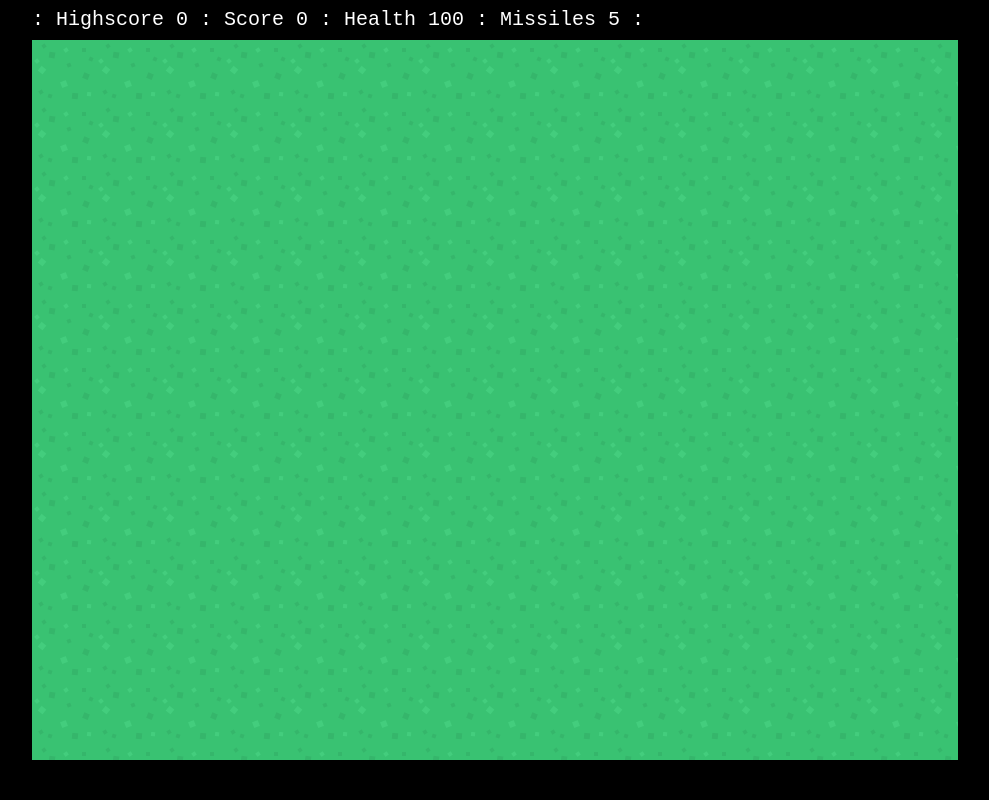
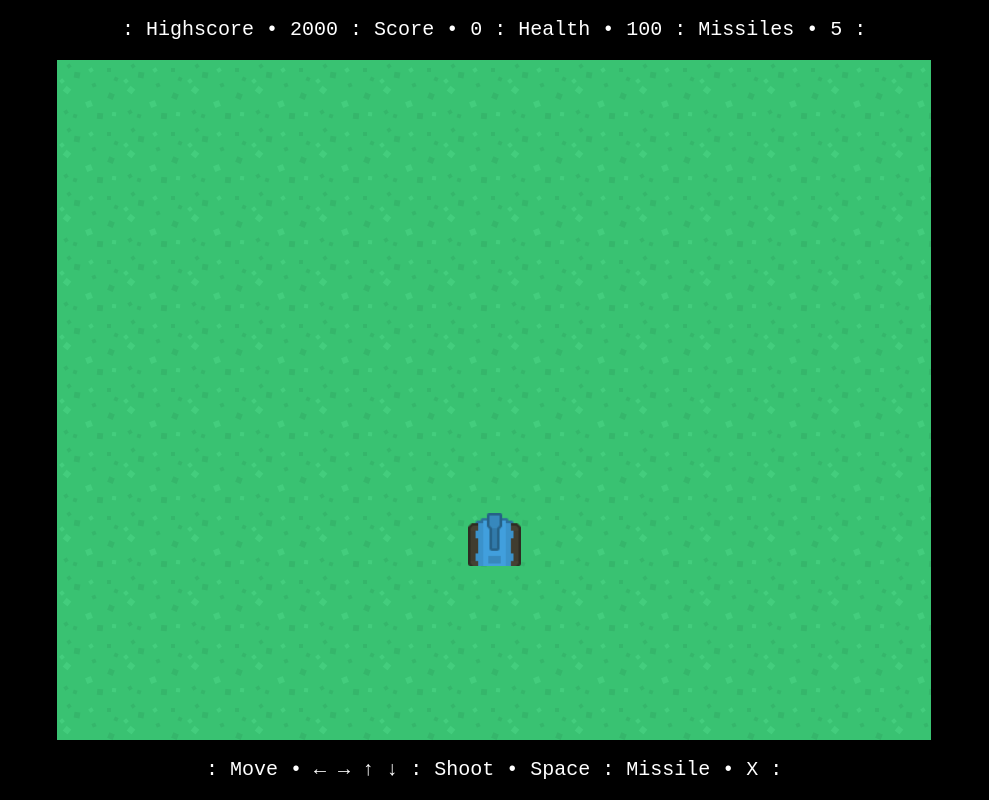
Before and after one commit to Luke-Draper/CodingDojo-AirplaneProject, a plain HTML site: page index.html in a window 1280 px wide. Shown: the whole page, without its empty margins (145-1134 px from the left). Drawn offline with Linux system fonts and the light colour scheme.

Commit message:
Added Functional Enemy Spawning and scoreboard/help bar

```diff
--- a/index.html
+++ b/index.html
@@ -11,13 +11,31 @@
 html {
 	background-color: black;
 }
+#score-container {
+	background-color: black;
+	position: absolute;
+	top: 0;
+}
 #score {
 	position: absolute;
-	top: 20;
+	top: 30;
 	font-family: monospace;
 	font-size: 20px;
-	left: 80;
 	color: white;
+	text-align: center;
+}
+#help-container {
+	background-color: black;
+	position: absolute;
+	top: 0;
+}
+#help {
+	position: absolute;
+	top: 30;
+	font-family: monospace;
+	font-size: 20px;
+	color: white;
+	text-align: center;
 }
 /* personal assets obtained from https://kenney.nl/assets/topdown-tanks-redux */
 #game {
@@ -56,14 +74,19 @@ html {
 			<div id="missiles"></div>
 			<div id="pickups"></div>
 		</div>
-		<div id="score">: Highscore 0 : Score 0 : Health 100 : Missiles 5 :</div>
+		<div id="score-container">
+			<div id="score">: Highscore &bull; 2000 : Score &bull; 0 : Health &bull; 100 : Missiles &bull; 5 :</div>
+		</div>
+		<div id="help-container">
+			<div id="help">: Move &bull; ← → ↑ ↓ : Shoot &bull; Space : Missile &bull; X :</div>
+		</div>
 		<script type="text/javascript">
 
 /* Settings */
 
 const PERSONAL_GRAPHICS = true;
 const SCALE_FACTOR = 1.8; //larger number scales images down more. I prefer 1.8 - 2.4
-const GAME_TICK_TIME = 5;
+const GAME_TICK_TIME = 4;
 const GAME_START_DELAY = 200;
 const PLAYER_SPEED = 2;
 const PLAYER_STARTING_HEALTH = 100;
@@ -76,6 +99,7 @@ const PLAYER_MISSILE_FIRING_RATE = 25; //Number of ticks before the next bullet
 const PLAYER_MISSILE_DAMAGE = 30;
 const PLAYER_MISSILE_SPEED = 8;
 const ENEMY_SPAWN_RATE = 500;
+const ENEMY_SPAWN_FIRING_DELAY = 25;
 const ENEMY_STARTING_HEALTH = 20;
 const ENEMY_BULLET_FIRING_RATE = 5; //Number of ticks before the next bullet is fired
 const ENEMY_BULLET_DAMAGE = 3;
@@ -84,7 +108,7 @@ const STARTING_ENEMIES = 3;
 
 /* Constants */
 
-const MARGIN = 40;
+const MARGIN = 60;
 const xTiles = 9*SCALE_FACTOR; //multiple of nine
 const yTiles = 7*SCALE_FACTOR; //multiple of seven
 
@@ -113,7 +137,7 @@ var player = {
 	missiles: PLAYER_STARTING_MISSILES
 }
 var enemyArray  = [
-	{left: gameWidth/3, top: gameHeight/3},
+	{left: gameWidth/3, top: gameHeight/3, bulletTimer: 0, health: 20},
 	{left: gameWidth/6, top: gameHeight/6},
 	{left: gameWidth*2/3, top: gameHeight/3},
 	{left: gameWidth*5/6, top: gameHeight/6}
@@ -154,11 +178,24 @@ function alignGame() {
 	}
 	document.getElementById("game").style.left = gameCornerX + "px";
 	document.getElementById("game").style.top = gameCornerY + "px";
-	document.getElementById("score").style.left = gameCornerX + "px";
+	document.getElementById("score-container").style.left = gameCornerX + "px";
+	document.getElementById("score-container").style.width = gameWidth + "px";
+	document.getElementById("score-container").style.height = gameCornerY + "px";
+	document.getElementById("score").style.width = gameWidth + "px";
+	document.getElementById("score").style.height = gameCornerY + "px";
+	document.getElementById("score").style.top = gameCornerY/2 + "px";
+	document.getElementById("help-container").style.left = gameCornerX + "px";
+	document.getElementById("help-container").style.width = gameWidth + "px";
+	document.getElementById("help-container").style.height = gameCornerY + "px";
+	document.getElementById("help-container").style.top = (gameCornerY + gameHeight) + "px";
+	document.getElementById("help").style.width = gameWidth + "px";
+	document.getElementById("help").style.height = gameCornerY/2 + "px";
+	document.getElementById("help").style.top = gameCornerY/2 + "px";
 	document.getElementById("game").style.width = gameWidth + "px";
 	document.getElementById("game").style.height = gameHeight + "px";
 	document.getElementById("ocean").style.width = gameWidth + "px";
 	document.getElementById("ocean").style.height = gameHeight + "px";
+	document.getElementById("score").style.height = gameCornerY + "px";
 	tileSize = Math.floor(Math.min(gameWidth/xTiles, gameHeight/yTiles));
 	updateGround();
 }
@@ -176,6 +213,9 @@ function initializeGame() {
 		timer = null;
 	}
 	resetGame();
+	for (var i=0; i<STARTING_ENEMIES; i++) {
+		spawnEnemy();
+	}
 	timer = window.setInterval(gameTick, GAME_TICK_TIME);
 }
 function resetGame() {
@@ -270,6 +310,12 @@ document.onkeydown = function(e) {
 	if (e.keyCode == 40) { // DOWN
 		downPressed = true;
 	}
+	if (e.keyCode == 32) { // SPACE - Fire Bullet
+		bulletPressed = true;
+	}
+	if (e.keyCode == 88) { // X - Fire Missile
+		missilePressed = true;
+	}
 }
 document.onkeyup = function(e) {
 	if(e.keyCode == 37) { // LEFT
@@ -284,6 +330,12 @@ document.onkeyup = function(e) {
 	if (e.keyCode == 40) { // DOWN
 		downPressed = false;
 	}
+	if (e.keyCode == 32) { // SPACE - Fire Bullet
+		bulletPressed = false;
+	}
+	if (e.keyCode == 88) { // X - Fire Missile
+		missilePressed = false;
+	}
 }
 
 /* Game Loop Functions */
@@ -293,6 +345,7 @@ function gameTick() {
 		playerTick();
 	}
 	drawPlanes();
+	scoreBoard();
 	gameTime++;
 }
 function playerTick() {
@@ -335,11 +388,36 @@ function playerMove() {
 	}
 	document.getElementById("player").style.transform = "matrix(1, " + -skew + ", " + skew + ", " + scale + ", 0, 0)";
 }
+function playerFireBullet() {
+
+}
 function enemyTick() {
 
 }
 
 
+function scoreBoard() {
+	if (score > highscore) {
+		highscore = score;
+	}
+	document.getElementById("score").innerHTML = ": Highscore &bull; " + highscore + " : Score &bull; " + score + " : Health &bull; " + player.health + " : Missiles &bull; " + player.missiles + " :";
+}
+function spawnEnemy() {
+	var l = Math.floor(tileSize/2 + (Math.random() * (gameWidth-tileSize)));
+	var t = -Math.floor(tileSize + (Math.random() * 2 * tileSize));
+	enemyArray.push({left: l, top: t, bulletTimer: -ENEMY_SPAWN_FIRING_DELAY, health: ENEMY_STARTING_HEALTH});
+}
+function spawnBullet(l, t, s, d) {
+	bulletArray.push({left: l, top: t, speed: s, damage: d});
+}
+function spawnMissile(l, t, s, d) {
+	missileArray.push({left: l, top: t, speed: s, damage: d});
+}
+function spawnPowerup(l, t, s, type, a) {
+	missileArray.push({left: l, top: t, speed: s, type: type, amount: a});
+}
+
+initializeGame();
 
 		</script>
 	</body>
```
